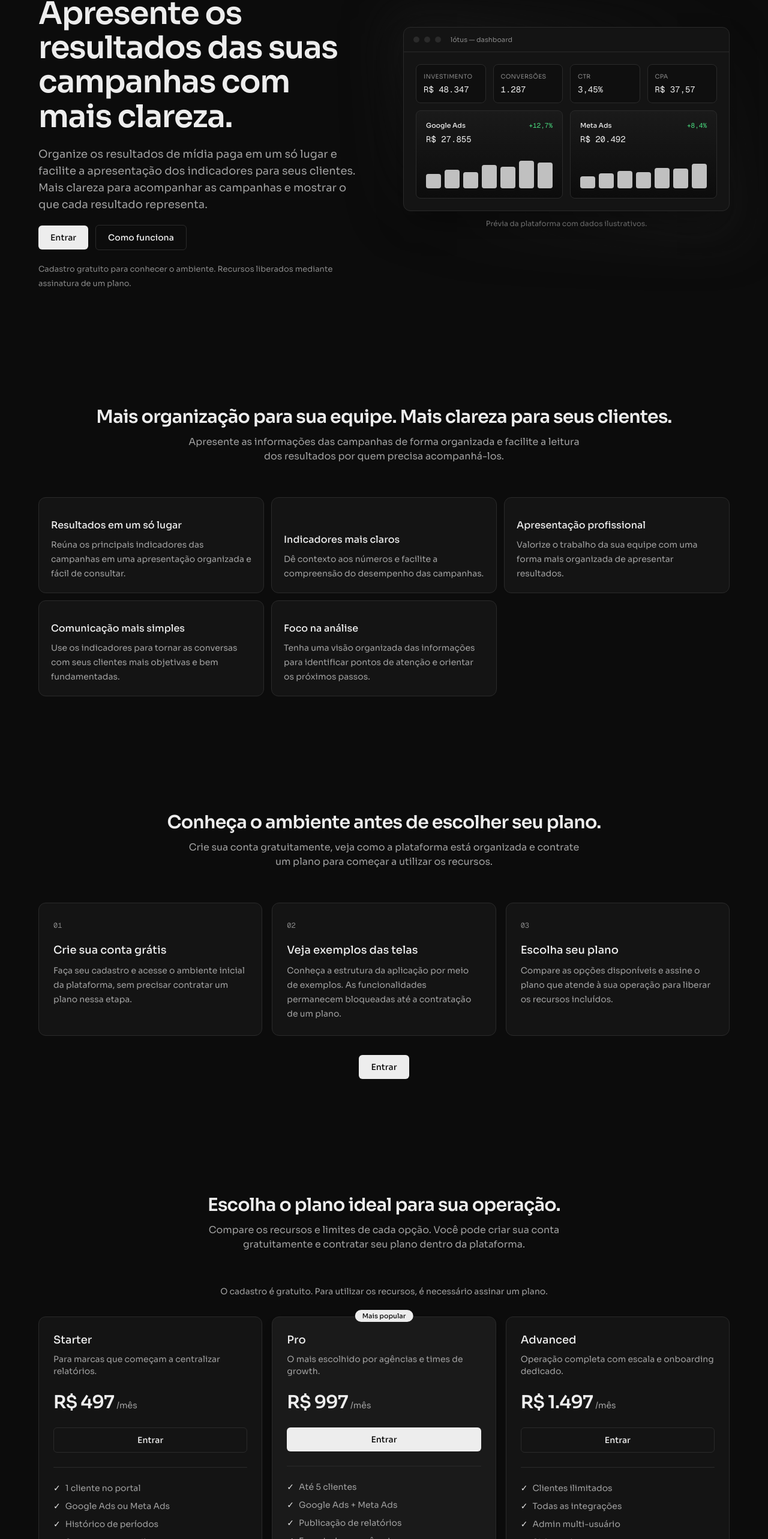
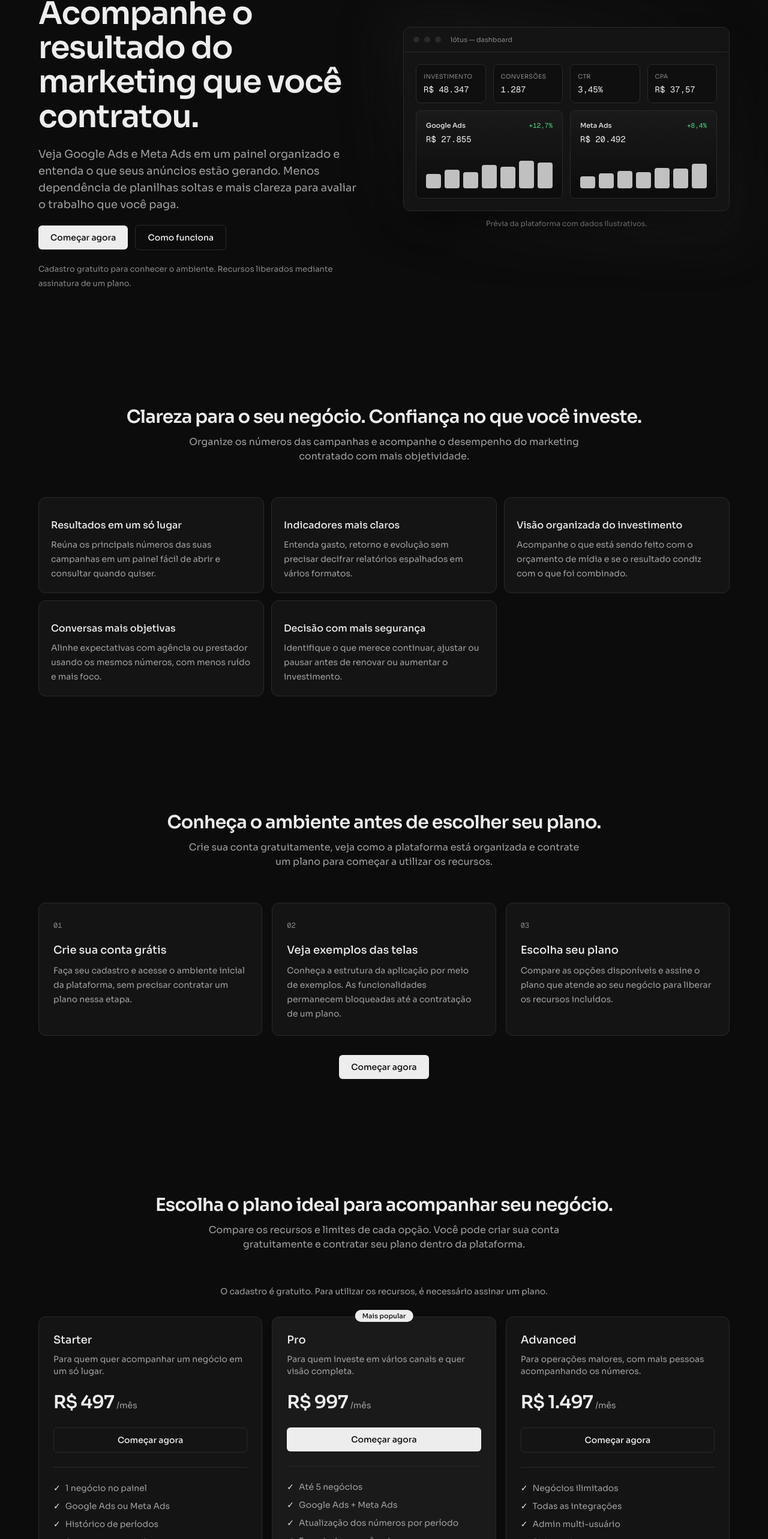
Before and after one commit to marcosdelfrari/Analytics, a Next.js app: page / in a window 1280 px wide. Shown: the part 203-2769 px from the top of the page at 60% size. Built offline with nearby package versions, Linux system fonts and the light colour scheme; a web font is replaced by a local one.

Commit message:
fix copy

```diff
--- a/app/components/lotus/benefits.tsx
+++ b/app/components/lotus/benefits.tsx
@@ -4,27 +4,27 @@ const benefits = [
   {
     title: "Resultados em um só lugar",
     description:
-      "Reúna os principais indicadores das campanhas em uma apresentação organizada e fácil de consultar.",
+      "Reúna os principais números das suas campanhas em um painel fácil de abrir e consultar quando quiser.",
   },
   {
     title: "Indicadores mais claros",
     description:
-      "Dê contexto aos números e facilite a compreensão do desempenho das campanhas.",
+      "Entenda gasto, retorno e evolução sem precisar decifrar relatórios espalhados em vários formatos.",
   },
   {
-    title: "Apresentação profissional",
+    title: "Visão organizada do investimento",
     description:
-      "Valorize o trabalho da sua equipe com uma forma mais organizada de apresentar resultados.",
+      "Acompanhe o que está sendo feito com o orçamento de mídia e se o resultado condiz com o que foi combinado.",
   },
   {
-    title: "Comunicação mais simples",
+    title: "Conversas mais objetivas",
     description:
-      "Use os indicadores para tornar as conversas com seus clientes mais objetivas e bem fundamentadas.",
+      "Alinhe expectativas com agência ou prestador usando os mesmos números, com menos ruído e mais foco.",
   },
   {
-    title: "Foco na análise",
+    title: "Decisão com mais segurança",
     description:
-      "Tenha uma visão organizada das informações para identificar pontos de atenção e orientar os próximos passos.",
+      "Identifique o que merece continuar, ajustar ou pausar antes de renovar ou aumentar o investimento.",
   },
 ];
 
@@ -32,8 +32,8 @@ export function LotusBenefits() {
   return (
     <SectionShell
       id="benefits"
-      title="Mais organização para sua equipe. Mais clareza para seus clientes."
-      subtitle="Apresente as informações das campanhas de forma organizada e facilite a leitura dos resultados por quem precisa acompanhá-los."
+      title="Clareza para o seu negócio. Confiança no que você investe."
+      subtitle="Organize os números das campanhas e acompanhe o desempenho do marketing contratado com mais objetividade."
     >
       <div className="grid gap-3 sm:grid-cols-2 lg:grid-cols-3">
         {benefits.map((item) => (
--- a/app/components/lotus/final-cta.tsx
+++ b/app/components/lotus/final-cta.tsx
@@ -4,17 +4,17 @@ export function LotusFinalCta() {
       <div className="mx-auto max-w-6xl">
         <div className="rounded-2xl border border-border bg-gradient-to-br from-surface-elevated via-surface to-background px-6 py-14 text-center sm:px-12 sm:py-16">
           <h2 className="text-2xl font-semibold tracking-tight sm:text-3xl">
-            Dê mais clareza aos resultados que você apresenta.
+            Tenha clareza sobre o marketing que você paga.
           </h2>
           <p className="mx-auto mt-3 max-w-lg text-sm leading-6 text-muted-foreground sm:text-base">
-            Crie sua conta gratuitamente, conheça a estrutura da plataforma e
-            escolha o plano que faz sentido para sua operação.
+            Crie sua conta gratuitamente, conheça como o painel funciona e
+            escolha o plano ideal para acompanhar seu negócio.
           </p>
           <a
             href="/api/auth/google"
             className="mt-8 inline-flex rounded-md bg-foreground px-6 py-3 text-sm font-medium text-background transition-opacity hover:opacity-90"
           >
-            Entrar
+            Começar agora
           </a>
           <p className="mt-4 text-[13px] text-muted">
             Cadastro gratuito. Uso dos recursos mediante assinatura.
--- a/app/components/lotus/footer.tsx
+++ b/app/components/lotus/footer.tsx
@@ -24,7 +24,8 @@ export function LotusFooter() {
             <span className="text-base font-thin tracking-wide">Lótus</span>
           </Link>
           <p className="mt-4 text-sm leading-6 text-muted-foreground">
-            Mais clareza para acompanhar e apresentar resultados de mídia paga.
+            Mais clareza para acompanhar os resultados do marketing e da mídia
+            paga do seu negócio.
             Uma tecnologia{" "}
             <a
               href="https://marcosdelfrari.com"
@@ -64,7 +65,7 @@ export function LotusFooter() {
                 href="/api/auth/google"
                 className="text-muted-foreground transition-colors hover:text-foreground"
               >
-                Entrar
+                Começar agora
               </a>
             </li>
           </ul>
--- a/app/components/lotus/hero.tsx
+++ b/app/components/lotus/hero.tsx
@@ -6,10 +6,10 @@ export function LotusHero() {
       <div className="mx-auto grid max-w-6xl items-center gap-8 lg:grid-cols-2 lg:gap-x-16 lg:gap-y-5">
         <div className="order-1 lg:col-start-1">
           <p className="inline-flex items-center rounded-full border border-border bg-surface px-3 py-1 text-[12px] text-muted-foreground">
-            Para agências e equipes de marketing
+            Para quem investe em marketing e mídia paga
           </p>
           <h1 className="mt-6 text-4xl font-semibold leading-[1.1] tracking-tight sm:text-5xl lg:text-[3.25rem]">
-            Apresente os resultados das suas campanhas com mais clareza.
+            Acompanhe o resultado do marketing que você contratou.
           </h1>
         </div>
 
@@ -33,9 +33,9 @@ export function LotusHero() {
         </div>
 
         <p className="order-3 max-w-xl text-base leading-7 text-muted-foreground sm:text-lg lg:col-start-1">
-          Organize os resultados de mídia paga em um só lugar e facilite a
-          apresentação dos indicadores para seus clientes. Mais clareza para
-          acompanhar as campanhas e mostrar o que cada resultado representa.
+          Veja Google Ads e Meta Ads em um painel organizado e entenda o que
+          seus anúncios estão gerando. Menos dependência de planilhas soltas e
+          mais clareza para avaliar o trabalho que você paga.
         </p>
 
         <div className="order-4 flex flex-wrap items-center gap-3 lg:col-start-1">
@@ -43,7 +43,7 @@ export function LotusHero() {
             href="/api/auth/google"
             className="rounded-md bg-foreground px-5 py-2.5 text-sm font-medium text-background transition-opacity hover:opacity-90"
           >
-            Entrar
+            Começar agora
           </a>
           <a
             href="#how-it-works"
--- a/app/components/lotus/how-it-works.tsx
+++ b/app/components/lotus/how-it-works.tsx
@@ -14,7 +14,7 @@ const steps = [
   {
     step: "03",
     title: "Escolha seu plano",
-    text: "Compare as opções disponíveis e assine o plano que atende à sua operação para liberar os recursos incluídos.",
+    text: "Compare as opções disponíveis e assine o plano que atende ao seu negócio para liberar os recursos incluídos.",
   },
 ];
 
@@ -44,7 +44,7 @@ export function LotusHowItWorks() {
           href="/api/auth/google"
           className="inline-flex rounded-md bg-foreground px-5 py-2.5 text-sm font-medium text-background transition-opacity hover:opacity-90"
         >
-          Entrar
+          Começar agora
         </a>
       </div>
     </SectionShell>
--- a/app/components/lotus/navbar.tsx
+++ b/app/components/lotus/navbar.tsx
@@ -40,7 +40,7 @@ export function LotusNavbar() {
               href="/api/auth/google"
               className="rounded-md bg-foreground px-4 py-2 text-[13px] font-medium text-background transition-opacity hover:opacity-90"
             >
-              Entrar
+              Começar agora
             </a>
           </div>
         </div>
--- a/app/components/lotus/partners.tsx
+++ b/app/components/lotus/partners.tsx
@@ -5,7 +5,7 @@ export function LotusPartners() {
     <section className="border-y border-border-subtle bg-surface/40 px-4 py-12 sm:px-6 lg:px-8">
       <div className="mx-auto max-w-6xl text-center">
         <p className="text-sm text-muted-foreground">
-          Confiado por equipes de marketing em
+          Empresas que acompanham seus resultados em
         </p>
         <div className="mt-8 flex flex-wrap items-center justify-center gap-4 sm:gap-6">
           {slots.map((i) => (
--- a/app/components/lotus/pricing.tsx
+++ b/app/components/lotus/pricing.tsx
@@ -6,9 +6,9 @@ const plans = [
     name: "Starter",
     price: "R$ 497",
     period: "/mês",
-    description: "Para marcas que começam a centralizar relatórios.",
+    description: "Para quem quer acompanhar um negócio em um só lugar.",
     features: [
-      "1 cliente no portal",
+      "1 negócio no painel",
       "Google Ads ou Meta Ads",
       "Histórico de períodos",
       "Suporte por e-mail",
@@ -19,11 +19,11 @@ const plans = [
     name: "Pro",
     price: "R$ 997",
     period: "/mês",
-    description: "O mais escolhido por agências e times de growth.",
+    description: "Para quem investe em vários canais e quer visão completa.",
     features: [
-      "Até 5 clientes",
+      "Até 5 negócios",
       "Google Ads + Meta Ads",
-      "Publicação de relatórios",
+      "Atualização dos números por período",
       "Encurtador e parâmetros",
       "Suporte prioritário",
     ],
@@ -33,9 +33,9 @@ const plans = [
     name: "Advanced",
     price: "R$ 1.497",
     period: "/mês",
-    description: "Operação completa com escala e onboarding dedicado.",
+    description: "Para operações maiores, com mais pessoas acompanhando os números.",
     features: [
-      "Clientes ilimitados",
+      "Negócios ilimitados",
       "Todas as integrações",
       "Admin multi-usuário",
       "SLA e treinamento",
@@ -49,7 +49,7 @@ export function LotusPricing() {
   return (
     <SectionShell
       id="pricing"
-      title="Escolha o plano ideal para sua operação."
+      title="Escolha o plano ideal para acompanhar seu negócio."
       subtitle="Compare os recursos e limites de cada opção. Você pode criar sua conta gratuitamente e contratar seu plano dentro da plataforma."
     >
       <p className="mb-8 text-center text-sm text-muted-foreground">
@@ -87,7 +87,7 @@ export function LotusPricing() {
                   : "border border-border text-foreground hover:bg-surface-elevated"
               }`}
             >
-              Entrar
+              Começar agora
             </a>
             <ul className="mt-6 flex flex-1 flex-col gap-2.5 border-t border-border-subtle pt-6 text-sm text-muted-foreground">
               {plan.features.map((feature) => (
--- a/app/layout.tsx
+++ b/app/layout.tsx
@@ -47,7 +47,7 @@ const geistMono = Geist_Mono({
 export const metadata: Metadata = {
   title: "Lótus — Analytics de mídia paga",
   description:
-    "Cadastro gratuito para conhecer o Lótus. Recursos liberados mediante assinatura de um plano. Uma tecnologia marcosdelfrari.com.",
+    "Acompanhe os resultados do marketing e da mídia paga do seu negócio em um painel claro. Cadastro gratuito; recursos mediante plano. Uma tecnologia marcosdelfrari.com.",
   icons: { icon: "/lotuslogo.webp" },
 };
 
```
Also changed, not shown: app/components/lotus/testimonials.tsx (+9 -9 lines).
